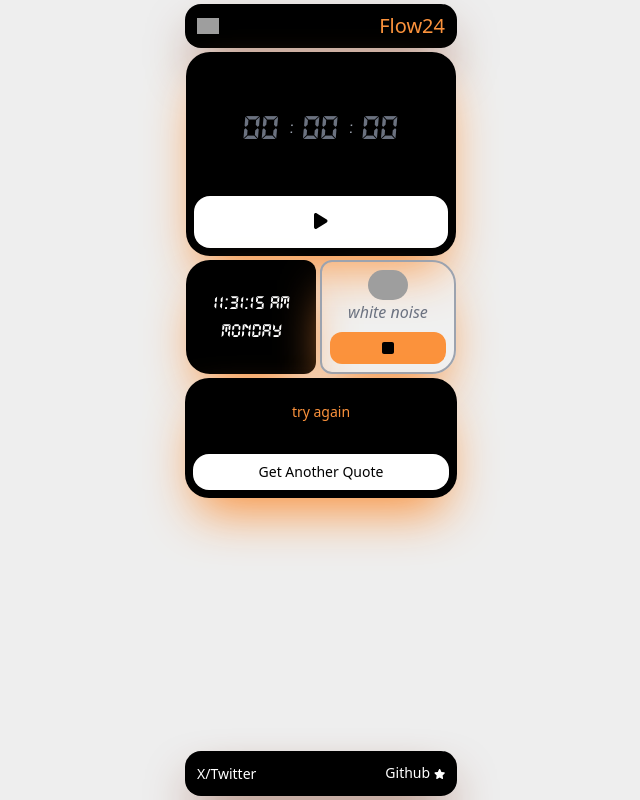
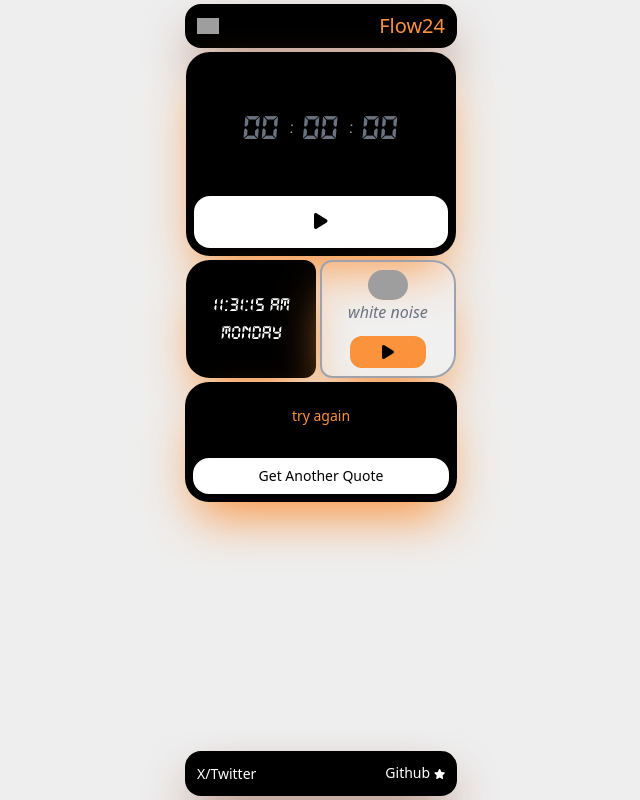
Before and after one commit to sreyas-cheviri/Flow24, a React (Vite) app: page / in a window 1280 px wide. Shown: the whole page, without its empty margins (319-959 px from the left). Built offline with nearby package versions, Linux system fonts and the light colour scheme; no server answers; grey boxes are pictures that could not be loaded.

Commit message:
other features

```diff
--- a/src/App.jsx
+++ b/src/App.jsx
@@ -14,7 +14,7 @@ function App() {
   const [minutes, setMinutes] = useState(0);
   const [seconds, setSeconds] = useState(0);
   const [timerId, setTimerId] = useState(0);
-
+  const totalTime = hourse * 3600 + minutes * 60 + seconds;
   const handlestart = () => {
     setIsStart(true);
   }
@@ -100,7 +100,8 @@ function App() {
         isPaused={isPaused}
         handlePause={handlePause}
         handleResume={handleResume}
-        onreset={handlereset} />)}
+        onreset={handlereset}
+        totalTime={totalTime} />)}
       <Time />
       <Quotes />
       <Footer />
--- a/src/components/counter.jsx
+++ b/src/components/counter.jsx
@@ -10,7 +10,7 @@ export const Counter = (props) => {
         isPaused,
         handlePause,
         onreset,
-        handleResume
+        handleResume,
     } = props;
     return (
         <div className="font-custom text-2xl input-container flex flex-col font-medium bg-black text-white p-2  w-[270px] shadow-2xl shadow-orange-400 mx-auto rounded-3xl justify-center">
--- a/src/components/input.jsx
+++ b/src/components/input.jsx
@@ -4,6 +4,8 @@ import { useRef, useState, useEffect } from "react";
 
 export const Inputcompo = ({ onStart, handleinput }) => {
   const inputRefHrs = useRef(null);
+  const inputRefMin = useRef(null);
+  const inputRefSec = useRef(null);
   const [sec, setSec] = useState("");
   const [min, setmin] = useState("");
   const [hrs, sethrs] = useState("");
@@ -65,24 +67,36 @@ export const Inputcompo = ({ onStart, handleinput }) => {
       <div className="input-boxs flex flex-row p-10 justify-center items-center max-w-64">
         <input
           id="hrs"
+        //   type="number"
           ref={inputRefHrs}
           value={hrs}
           onChange={(e) => {
+            const value = e.target.value.slice(0,2);
             handleinput(e); // Call the first function
-            sethrs(e.target.value); // Perform the second action
+            sethrs(value); // Perform the second action
+            if(value.length ===2){
+                inputRefMin.current.focus();
+            }
           }}
           className="hrs text-4xl p-2 max-w-14 flex-1 bg-transparent border-none focus:outline-none placeholder:text-gray-500 focus:placeholder:text-white"
           placeholder="00"
           autoComplete="off"
+          maxLength={2}
         />
         <span className="text-gray-400">:</span>
         <input
           id="min"
+          ref={inputRefMin}
           value={min}
           onChange={(e) => {
+            const value = e.target.value.slice(0,2);
             handleinput(e); // Call the first function
-            setmin(e.target.value); // Perform the second action
+            setmin(value); // Perform the second action
+            if(value.length ===2){
+                inputRefSec.current.focus();
+            }
           }}
+          maxLength={2}
           className="min text-4xl p-2 flex-1 max-w-14 bg-transparent border-none focus:outline-none placeholder:text-gray-500 focus:placeholder:text-white"
           placeholder="00"
           autoComplete="off"
@@ -90,13 +104,16 @@ export const Inputcompo = ({ onStart, handleinput }) => {
         <span className="text-gray-400">:</span>
         <input
           id="sec"
+          ref={inputRefSec}
           autoComplete="off"
           value={sec}
+          maxLength={2}
           // onChange={handleInput}
           // onChange={(e) => setSec(e.target.value)}
           onChange={(e) => {
+            const value = e.target.value.slice(0,2);
             handleinput(e); // Call the first function
-            setSec(e.target.value); // Perform the second action
+            setSec(value); // Perform the second action
           }}
           className="sec text-4xl p-2 flex-1 max-w-14 bg-transparent border-none focus:outline-none placeholder:text-gray-500 focus:placeholder:text-white"
           placeholder="00"
--- a/src/components/time.jsx
+++ b/src/components/time.jsx
@@ -1,11 +1,12 @@
-import { useState, useEffect } from "react";
+import { useState, useEffect, useRef } from "react";
 import { FontAwesomeIcon } from '@fortawesome/react-fontawesome';
 import { faStop, faPlay } from '@fortawesome/free-solid-svg-icons';
-import white from '../assets/white.gif'
-
+import white from '../assets/white.gif';
 
 export const Time = () => {
     const [time, setTime] = useState('');
+    const [paused, setPaused] = useState(true); // Initially paused
+    const audioRef = useRef(null); // Ref for the audio element
 
     useEffect(() => {
         function updatetimer() {
@@ -20,34 +21,47 @@ export const Time = () => {
             const dayOfWeek = daysOfWeek[now.getDay()];
             const newTime = `${hours}:${minutes}:${seconds} ${amPm} ${dayOfWeek}`;
             setTime(newTime);
-
         }
 
-        const intervalId = setInterval(updatetimer, 1000); // Save the interval ID the setinterval internally creates
+        const intervalId = setInterval(updatetimer, 1000); // Save the interval ID
         updatetimer();
 
         return () => clearInterval(intervalId);
     }, []);
 
+    const handlePlayPause = () => {
+        if (paused) {
+            audioRef.current.play(); // Play audio
+        } else {
+            audioRef.current.pause(); // Pause audio
+        }
+        setPaused(!paused); // Toggle play/pause state
+    };
+
     return (
         <div className="input-container flex flex-row gap-1 font-medium text-white max-w-[270px] w-[270px] mx-auto rounded-3xl justify-center">
-            <div className=" flex flex-col rounded-r-xl  justify-center shadow-2xl shadow-orange-400 rounded-3xl bg-black items-center w-full flex-2">
+            <div className="flex flex-col rounded-r-xl justify-center shadow-2xl shadow-orange-400 rounded-3xl bg-black items-center w-full flex-2">
                 <h4 className="p-3 text-xl text-center font-custom">{time}</h4>
             </div>
-            <div className=" flex-col  p-1  gap-1 rounded-l-xl justify-center shadow-2xl shadow-orange-400 rounded-3xl w-full bg-[#ffffff1c] border-2 border-gray-400 items-center flex-4">
-
-                <div className="flex-col flex items-center text-center justify-center p-1  rounded-full">
-                <img className="rounded-full"  src={white} alt="Cloud with Rain" width="40" height="40" />
-                <p className="text-s font-thin text-gray-500 italic">white noise</p>
+            <div className="flex flex-col p-1 gap-1 rounded-l-xl justify-center shadow-2xl shadow-orange-400 rounded-3xl w-full bg-[#ffffff1c] border-2 border-gray-400 items-center flex-4">
+                <div className="flex-col flex items-center text-center justify-center p-1 rounded-full">
+                    <img className="rounded-full" src={white} alt="Cloud with Rain" width="40" height="40" />
+                    <p className="text-s font-thin text-gray-500 italic">white noise</p>
                 </div>
                 <div className="flex-col m-1 justify-center items-center">
-
-                    <div className=" bg-orange-400 rounded-xl flex p-2 justify-center">
-                        <button className="   flex justify-center items-center text-black hover:text-white">  <FontAwesomeIcon icon={faStop} /></button>
+                    <div className="bg-orange-400 rounded-xl flex p-2 px-8 justify-center">
+                        <button
+                            onClick={handlePlayPause}
+                            className="flex justify-center items-center text-black hover:text-white"
+                        >
+                            <FontAwesomeIcon icon={paused ? faPlay : faStop} />
+                        </button>
                     </div>
                 </div>
+            </div>
 
-            </div>
+            {/* Hidden audio element */}
+            <audio ref={audioRef} src="/public/01-White-Noise-10min.mp3" loop />
         </div>
     );
 };
```
Also changed, not shown: 1 other file (tests, documents, lock files or other folders).
